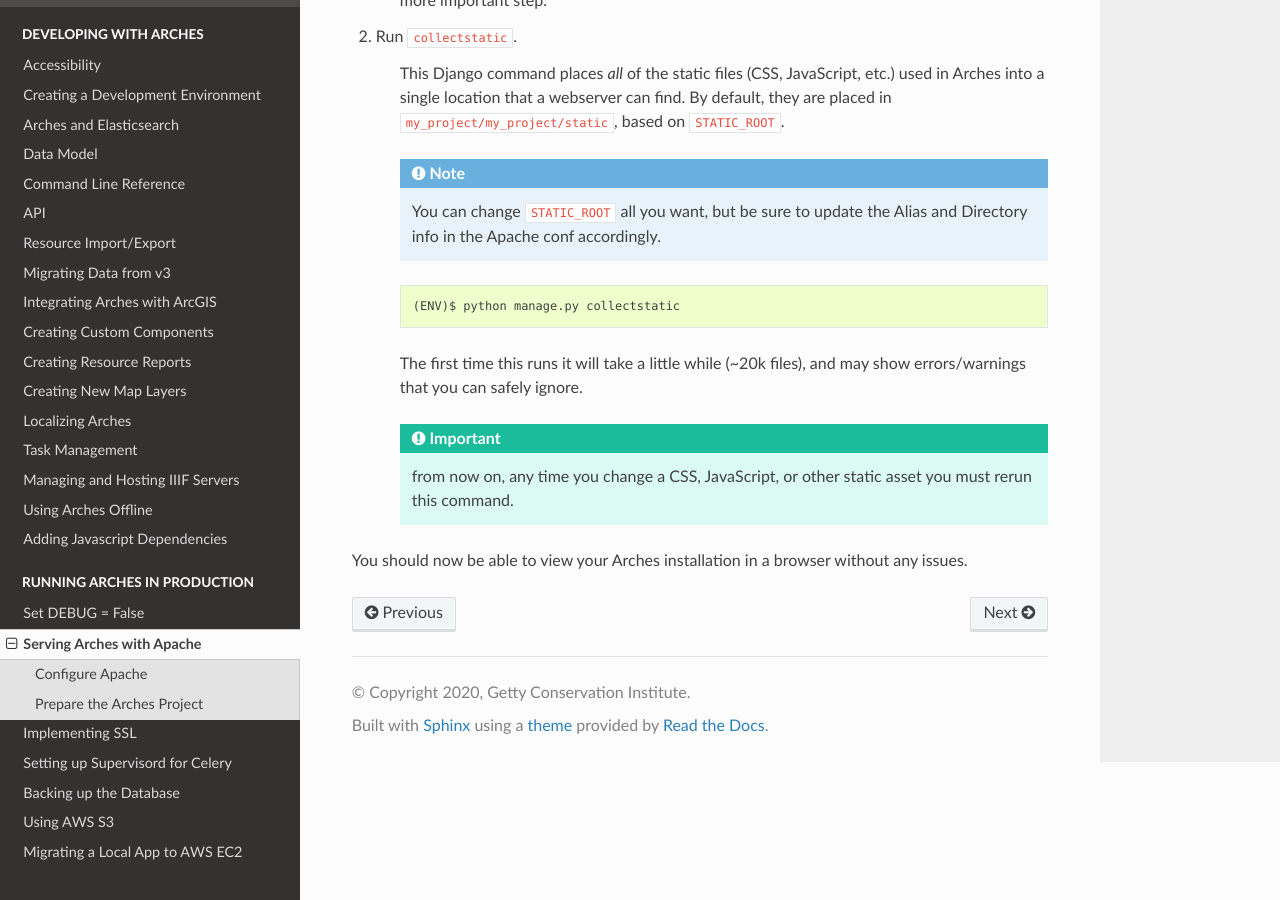
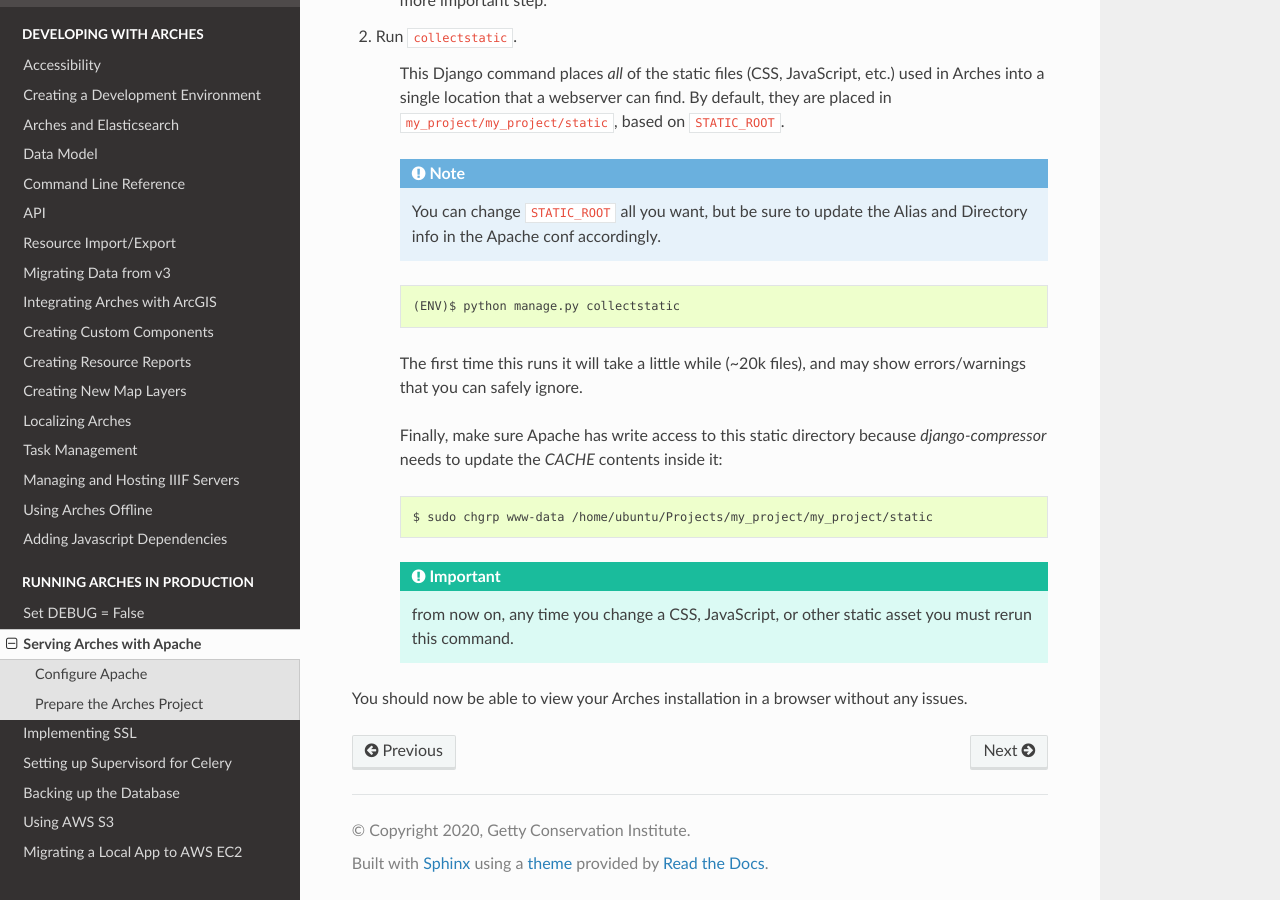
Before and after one commit to archesproject/arches-docs, a Sphinx documentation site: the page built from docs/serving-arches-with-apache.txt, in a window 1280 px wide and 900 px high, scrolled down 4000 px. Built offline with Sphinx 7.4.7 and the Read the Docs theme 2.0.0, drawn with Linux system fonts in a browser that asks for light colours.

Commit message:
add apache permissions requirement for CACHE

```diff
--- a/docs/serving-arches-with-apache.txt
+++ b/docs/serving-arches-with-apache.txt
@@ -211,6 +211,13 @@
     The first time this runs it will take a little while (~20k files), and may
     show errors/warnings that you can safely ignore.
 
+    Finally, make sure Apache has write access to this static directory because
+    `django-compressor` needs to update the `CACHE` contents inside it:
+
+    .. code-block::
+
+        $ sudo chgrp www-data /home/ubuntu/Projects/my_project/my_project/static
+
     .. important::
 
         from now on, any time you change a CSS, JavaScript, or other static
```
